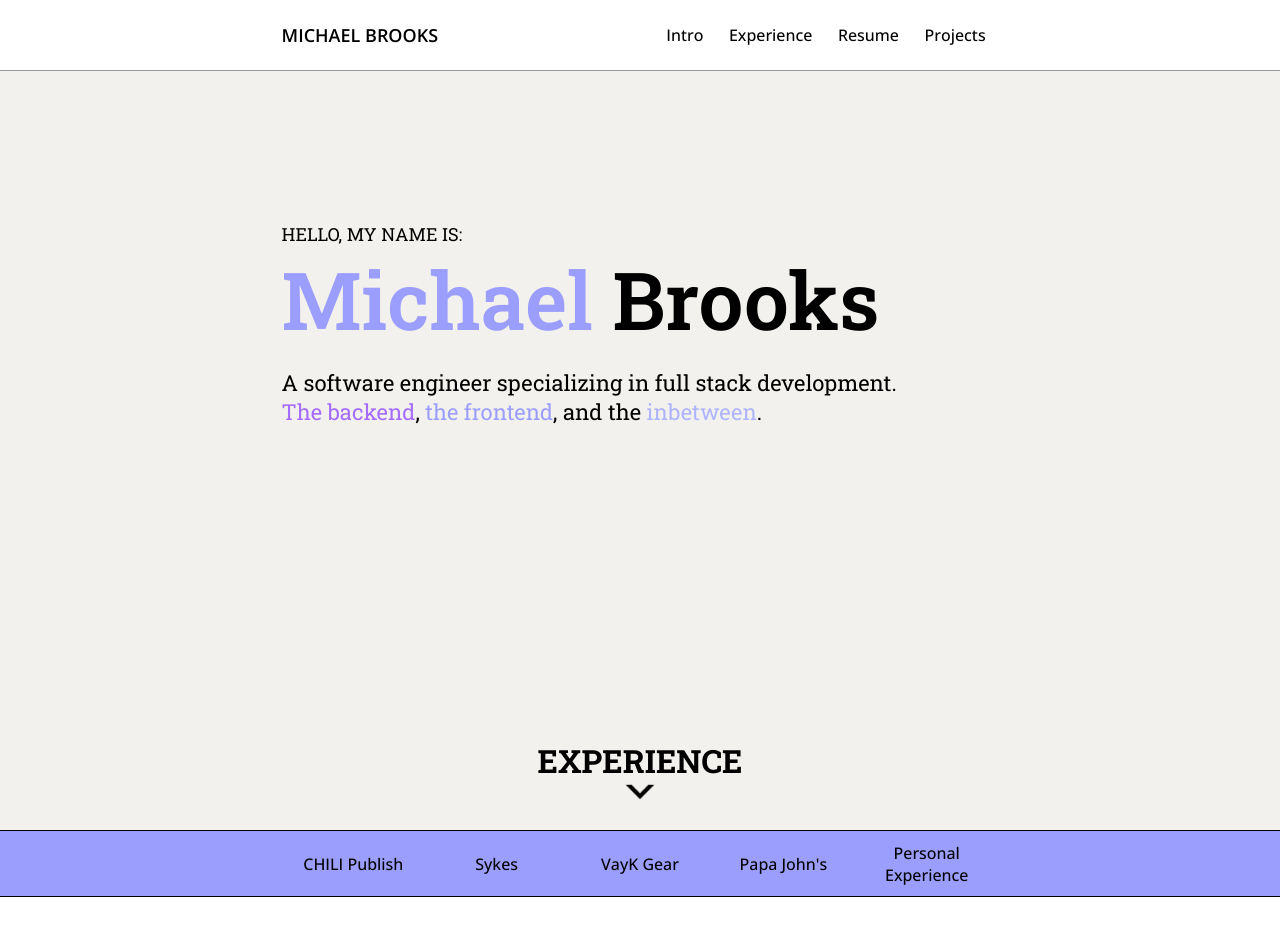
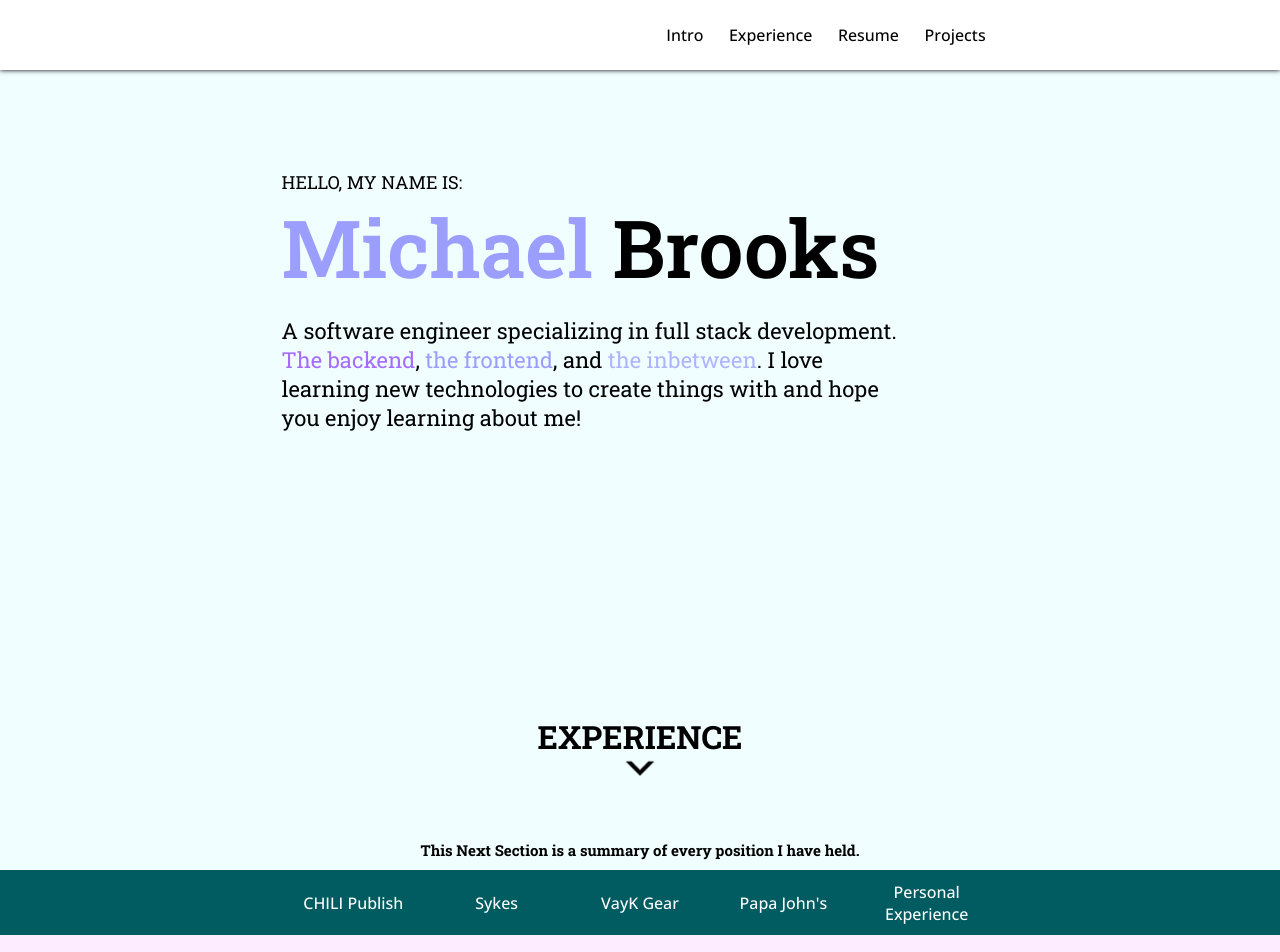
Before and after one commit to michaelbrooks1234/Portfolio4.0, a React (Create React App) app: page / in a window 1280 px wide. Shown: the top 952 px of the page. Built offline with nearby package versions, Linux system fonts and the light colour scheme.

Commit message:
Added some Scroll Function and changed colors

```diff
--- a/src/App.css
+++ b/src/App.css
@@ -4,6 +4,7 @@ html {
   -ms-overflow-style: none; /* for Internet Explorer, Edge */
     scrollbar-width: none; /* for Firefox */
     overflow-y: scroll;
+    scroll-behavior: smooth;
 }
 
 html::-webkit-scrollbar {
@@ -60,7 +61,7 @@ body::-webkit-scrollbar {
   justify-content: center;
   width: 100vw;
   height: var(--top-margin);
-  border-bottom: 1px solid #999999;
+  box-shadow: 0 0px 5px black;
   z-index: 100;
   background-color: white;
 }
@@ -222,6 +223,7 @@ body::-webkit-scrollbar {
   width: var(--content-width);
   margin: auto;
   padding: auto;
+  margin-top: 100px;
   text-align: left;
   z-index: 5;
 }
@@ -230,12 +232,11 @@ body::-webkit-scrollbar {
   margin: 0;
   padding: 0;
   display: flex;
-  align-items: center;
   justify-items: center;
   margin-top: var(--top-margin);
   width: 100%;
-  height: 95vh;
-  background-color: #f2f1ed;
+  height: 100vh;
+  background-color: #f0feff;
   position: relative;
 }
 
@@ -243,7 +244,7 @@ body::-webkit-scrollbar {
   height: 300px;
   width: 300px;
   position: absolute;
-  bottom: 20%;
+  bottom: 30%;
   right: 28%;
   z-index: 20;
 }
@@ -321,7 +322,7 @@ body::-webkit-scrollbar {
   justify-content: center;
   width: 100%;
   text-align: center;
-  bottom: 6vh;
+  bottom: 14vh;
 }
 
 .ExperienceTitle {
@@ -351,7 +352,7 @@ body::-webkit-scrollbar {
 
 @keyframes ArrowBounce {
   from {transform: translateY(0)}
-  to {transform: translateY(20%)}
+  to {transform: translateY(35%)}
 }
 
 @media only screen and (max-width: 1700px) {
@@ -375,11 +376,9 @@ body::-webkit-scrollbar {
   width: 100%;
   margin: 0;
   padding: 0;
-  background-color: var(--burple);
+  background-color: #005c61;
   display: flex;
   justify-content: center;
-  border-bottom: solid 1px black;
-  border-top: solid 1px black;
 }
 
 .SecondaryBar h1 {
@@ -414,16 +413,42 @@ body::-webkit-scrollbar {
   width: 100%;
   margin: auto;
   padding: auto;
-  color: black;
+  color: white;
   user-select: none;
   font-family: 'Open Sans', sans-serif;
   font-weight: 500;
 }
 
 .SecondBarContent ul li:hover {
-  background-color: var(--light-burple);
+  background-color: #00767c;
   cursor: pointer;
 }
+
+
+.ExperienceSectionIntroContainer {
+  width: 100%;
+  margin: 0;
+  padding: 0;
+  bottom: 0;
+  position: absolute;
+  display: flex;
+  text-align: center;
+  justify-content: center;
+  align-items: center;
+}
+
+.ExperienceSectionIntroContainer h1{
+  font-family: 'Roboto Slab', serif;
+  font-size: 15px;
+
+}
+
+
+
+
+
+
+
 
 .ExperienceSectionContainer {
   height: auto;
@@ -431,6 +456,7 @@ body::-webkit-scrollbar {
   display: flex;
   justify-content: center;
   align-items: center;
+  background-color: #fdecff;
 }
 
 .ExperienceSubContainer {
--- a/src/App.tsx
+++ b/src/App.tsx
@@ -10,12 +10,24 @@ import arrow from './arrow.png'
 
 
 class App extends React.Component<any, any>{
-
+  private secondaryBarScroll: any;
   constructor(props: any) {
     super(props);
-    this.state = {selectedSection: <ChiliSection/>, scrollToSection: "Experience"}
+    this.state = {selectedSection: <ChiliSection/>}
 
+    this.secondaryBarScroll = React.createRef();
+    this.scrollToComp = this.scrollToComp.bind(this);
     this.setSelected = this.setSelected.bind(this);
+  }
+
+  scrollToComp(comp: string){
+    if(comp === "SecondaryBar"){
+      const ref = this.secondaryBarScroll.current;
+      console.log(ref);
+      const y: any = ref.offsetTop - 70;
+      console.log(y);
+      window.scrollTo(0, y);
+    }
   }
 
   setSelected(section: any){
@@ -24,12 +36,13 @@ class App extends React.Component<any, any>{
     })
   }
 
+
   render(){
     return (
       <div className="App">
-        <NavBar/>
-        <TitleBackground headShot={Headshot} arrow={arrow}/>
-        <SecondaryBar setSection={this.setSelected}/>
+        <NavBar scrollFunction={this.scrollToComp}/>
+        <TitleBackground headShot={Headshot} arrow={arrow} scrollFunction={this.scrollToComp}/>
+        <SecondaryBar setSection={this.setSelected} passRef={this.secondaryBarScroll}/>
         <ExperienceSection selected={this.state.selectedSection}/>
       </div>
     )
--- a/src/Components/NavBar.tsx
+++ b/src/Components/NavBar.tsx
@@ -1,9 +1,21 @@
 import React from 'react';
 
-class NavBar extends React.Component {
+class NavBar extends React.Component<any, any> {
+
+    constructor(props:any) {
+        super(props);
+        this.state = {scrollToFunction: this.props.scrollFunction};
+
+        this.introOnClick = this.introOnClick.bind(this);
+    }
 
     openMichael(){
         window.open("https://www.linkedin.com/in/michael-brooksengineer/", '_blank')
+    }
+
+    introOnClick() {
+        window.scrollTo(0,0);
+        return;
     }
 
     render() {
@@ -12,13 +24,13 @@ class NavBar extends React.Component {
             <div className="NavBarContent">
                 <div className="LeftNav">
                     <h1 className="NavName" onClick={this.openMichael}>
-                        MICHAEL BROOKS
+
                     </h1>
                 </div>
                 <div className="RightNav">
                     <ul>
-                        <li>Intro</li>
-                        <li>Experience</li>
+                        <li onClick={this.introOnClick}>Intro</li>
+                        <li onClick={() => {this.state.scrollToFunction("SecondaryBar")}}>Experience</li>
                         <li>Resume</li>
                         <li>Projects</li>
                     </ul>
--- a/src/Components/SecondaryBar.tsx
+++ b/src/Components/SecondaryBar.tsx
@@ -10,7 +10,7 @@ class SecondaryBar extends React.Component<any, any>{
 
     constructor(props: any) {
     super(props);
-    this.state = {setSection: props.setSection, sectionSelected: <ChiliSection/>}
+    this.state = {setSection: props.setSection, passRef: props.passRef}
 
     this.selectSection = this.selectSection.bind(this);
     }
@@ -34,7 +34,7 @@ class SecondaryBar extends React.Component<any, any>{
 
     render() {
         return (
-            <div className="SecondaryBar">
+            <div className="SecondaryBar" ref={this.state.passRef}>
                 <div className="SecondBarContent">
                     <ul>
                         <li onClick={() => this.selectSection('CHILI Publish')}>CHILI Publish</li>
--- a/src/Components/TitleBackground.tsx
+++ b/src/Components/TitleBackground.tsx
@@ -3,7 +3,7 @@ import React from 'react';
 class TitleBackground extends React.Component<any, any> {
     constructor(props: any) {
     super(props);
-    this.state = {headshot: props.headShot, arrow: props.arrow, scrollOnClick: props.scrollOnClick}
+    this.state = {headshot: props.headShot, arrow: props.arrow, scrollClick: props.scrollFunction};
     }
 
     render() {
@@ -12,7 +12,7 @@ class TitleBackground extends React.Component<any, any> {
                 <div className="TextContainer">
                     <h1 className="Title0">HELLO, MY NAME IS:</h1>
                     <h1 className="Title"><span className="Michael">Michael</span> Brooks</h1>
-                    <h1 className="Title2">A software engineer specializing in full stack development. <span className="Purple">The backend</span>, <span className="Blue">the frontend</span>, and the <span className="LightBlue">inbetween</span>.</h1>
+                    <h1 className="Title2">A software engineer specializing in full stack development. <span className="Purple">The backend</span>, <span className="Blue">the frontend</span>, and <span className="LightBlue">the inbetween</span>. I love learning new technologies to create things with and hope you enjoy learning about me!</h1>
                 </div>
                 <div className="HeadShotContainer">
                     <img src={this.state.headshot} className="HeadShotImage" alt="HeadShotImage"/>
@@ -23,10 +23,15 @@ class TitleBackground extends React.Component<any, any> {
                     <div className="DecorativeBubbleMediumPurple"/>
                 </div>
                 <div className="ExperienceThingContainer">
-                    <h1 className="ExperienceTitle">
+                    <h1 className="ExperienceTitle" onClick={() => {this.state.scrollClick("SecondaryBar")}}>
                         EXPERIENCE
                     </h1>
                     <img className="Arrow" alt="arrow :)" src={this.props.arrow}/>
+                </div>
+                <div className="ExperienceSectionIntroContainer">
+                    <h1 className="ExperienceSectionIntroText">
+                         This Next Section is a summary of every position I have held.
+                    </h1>
                 </div>
             </div>
         )
```
